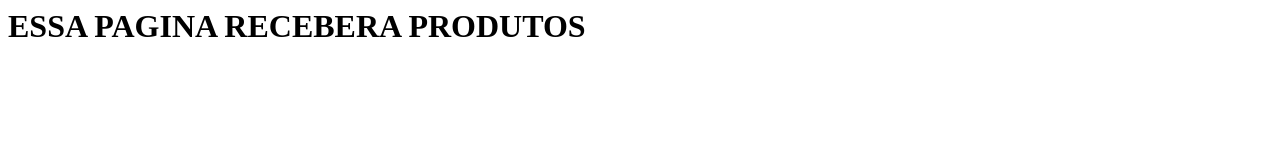
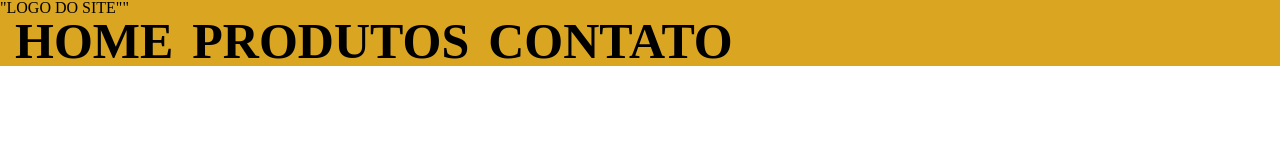
Before and after one commit to JhonathanSantos321/Jhonathan, a plain HTML site: page produtos.html in a window 1280 px wide. Drawn offline with Linux system fonts and the light colour scheme.

Commit message:
adicionamos o produtos.css e o reset.css

```diff
--- /dev/null
+++ b/produtos.css
@@ -0,0 +1,21 @@
+
+
+
+
+
+header {
+        background-color: goldenrod
+}
+
+nav li{
+    display: inline;
+    margin: 0 0 0 15px;
+}
+
+nav a {
+    text-transform: uppercase;
+    color: #000000;
+    font-weight: bold;
+    font-size: 50px;
+    text-decoration: none;
+}
--- a/produtos.html
+++ b/produtos.html
@@ -1,3 +1,24 @@
-<h1>
-    ESSA PAGINA RECEBERA PRODUTOS
-</h1>
+<!DOCTYPE html>
+<html lang="pt-br">
+<head>
+    <meta charset="UTF-8">
+    <meta name="viewport" content="width=device-width, initial-scale=1.0">
+    <title>Produtos</title>
+    <link rel="stylesheet" href="reset.css">
+    <link rel="stylesheet" href="produtos.css">
+</head>
+<body>
+    <header>
+
+        <h1>"LOGO DO SITE""</h1>
+
+            <nav>
+                <ul>
+                    <li><a href="index.html">Home</a></li>
+                    <li><a href="produtos.html">Produtos</a></li>
+                    <li><a href="####">Contato</a></li>
+                </ul>
+            </nav>
+        </header>
+</body>
+ </html>
--- /dev/null
+++ b/reset.css
@@ -0,0 +1,48 @@
+/* http://meyerweb.com/eric/tools/css/reset/
+   v2.0 | 20110126
+   License: none (public domain)
+*/
+
+html, body, div, span, applet, object, iframe,
+h1, h2, h3, h4, h5, h6, p, blockquote, pre,
+a, abbr, acronym, address, big, cite, code,
+del, dfn, em, img, ins, kbd, q, s, samp,
+small, strike, strong, sub, sup, tt, var,
+b, u, i, center,
+dl, dt, dd, ol, ul, li,
+fieldset, form, label, legend,
+table, caption, tbody, tfoot, thead, tr, th, td,
+article, aside, canvas, details, embed,
+figure, figcaption, footer, header, hgroup,
+menu, nav, output, ruby, section, summary,
+time, mark, audio, video {
+	margin: 0;
+	padding: 0;
+	border: 0;
+	font-size: 100%;
+	font: inherit;
+	vertical-align: baseline;
+}
+/* HTML5 display-role reset for older browsers */
+article, aside, details, figcaption, figure,
+footer, header, hgroup, menu, nav, section {
+	display: block;
+}
+body {
+	line-height: 1;
+}
+ol, ul {
+	list-style: none;
+}
+blockquote, q {
+	quotes: none;
+}
+blockquote:before, blockquote:after,
+q:before, q:after {
+	content: '';
+	content: none;
+}
+table {
+	border-collapse: collapse;
+	border-spacing: 0;
+}
--- a/style.css
+++ b/style.css
@@ -11,7 +11,7 @@ p {
 }
 
 main{
-     background-color: rgb(0, 0, 0);
+     background-color:  black;
 }
 
 #banner {
```
Also changed, not shown: index.html (+4 -4 lines).
